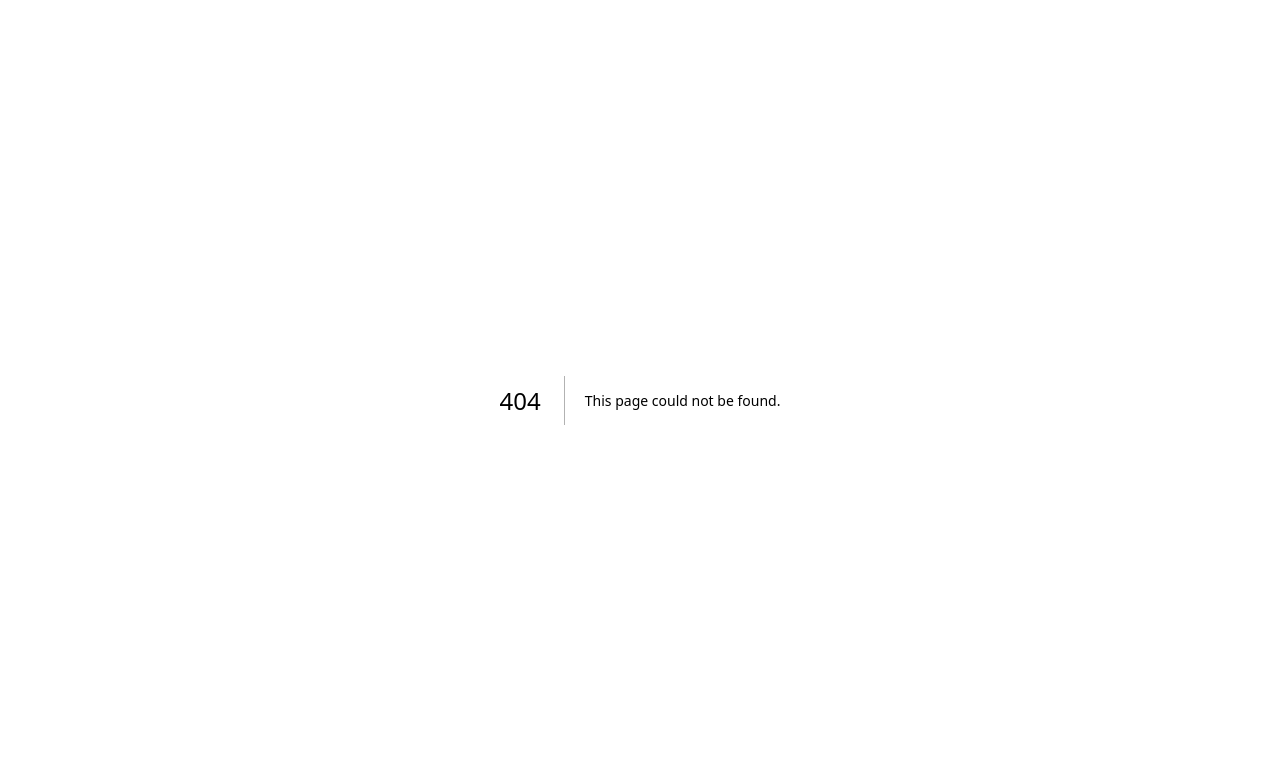
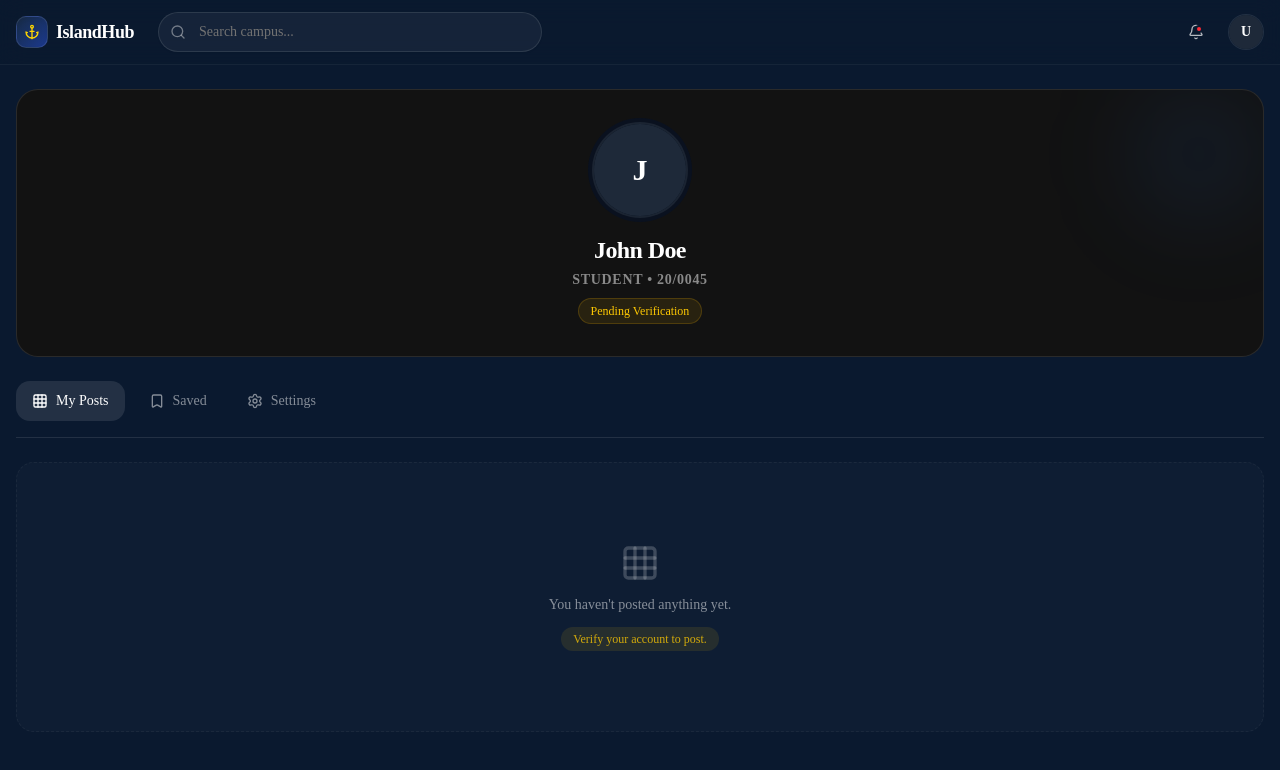
Before and after one commit to francisnaga/Island-Hub, a Next.js app: page /profile in a window 1280 px wide. Before the commit this address had no page. Shown: the top 770 px of the page. Built offline with nearby package versions, Linux system fonts and the light colour scheme; no server answers.

Commit message:
feat: complete profile page

```diff
--- /dev/null
+++ b/src/app/(app)/profile/page.tsx
@@ -0,0 +1,156 @@
+'use client'
+
+import { useState } from "react"
+import { Settings, Bookmark, Grid, LogOut, CheckCircle2 } from "lucide-react"
+import { VerificationBadge } from "@/components/badges/VerificationBadge"
+import { Button } from "@/components/ui/button"
+import { cn } from "@/lib/utils"
+import { createBrowserClient } from "@supabase/ssr"
+import { useRouter } from "next/navigation"
+
+export default function ProfilePage({ searchParams }: { searchParams?: { tab?: string } }) {
+  const router = useRouter()
+  const initialTab = searchParams?.tab === 'settings' ? 'settings' : 'posts'
+  const [activeTab, setActiveTab] = useState<"posts" | "saved" | "settings">(initialTab as any)
+
+  // Mock Data (will be replaced by Supabase fetch)
+  const mockUser = {
+    name: "John Doe",
+    role: "student",
+    matric: "20/0045",
+    badge: "none" as const,
+    rating: 0,
+    isVerified: false
+  }
+
+  const supabase = createBrowserClient(
+    process.env.NEXT_PUBLIC_SUPABASE_URL!,
+    process.env.NEXT_PUBLIC_SUPABASE_ANON_KEY!
+  )
+
+  const handleSignOut = async () => {
+    await supabase.auth.signOut()
+    router.push("/login")
+  }
+
+  return (
+    <div className="flex flex-col gap-6 p-4 pt-6 container mx-auto">
+
+      {/* Profile Header Card */}
+      <div className="rounded-3xl border border-white/10 bg-[#121212] p-8 text-center flex flex-col items-center relative overflow-hidden">
+        {/* Abstract bg element */}
+        <div className="absolute top-0 right-0 h-32 w-32 bg-blue-500/10 blur-[50px] rounded-full" />
+
+        {/* Avatar */}
+        <div className="relative mb-4 h-24 w-24 overflow-hidden rounded-full border-2 border-white/10 bg-midnight ring-4 ring-[#0A111F]">
+           <div className="flex h-full w-full items-center justify-center bg-gray-800 text-3xl font-bold text-white">
+              {mockUser.name.charAt(0)}
+           </div>
+        </div>
+
+        {/* Info */}
+        <h1 className="mb-1 flex items-center justify-center gap-1 text-2xl font-bold tracking-tight text-white">
+          {mockUser.name}
+          {mockUser.badge !== "none" && <VerificationBadge type={mockUser.badge} />}
+        </h1>
+        <p className="mb-2 text-sm font-bold uppercase tracking-wider text-white/50">
+          {mockUser.role} • {mockUser.matric}
+        </p>
+
+        {/* Verification Status */}
+        {mockUser.isVerified ? (
+          <div className="inline-flex items-center gap-1.5 rounded-full bg-green-500/10 px-3 py-1 text-xs font-medium text-green-400 border border-green-500/20">
+            <CheckCircle2 className="h-3.5 w-3.5" />
+            Verified Student
+          </div>
+        ) : (
+          <div className="inline-flex items-center gap-1.5 rounded-full bg-yellow-500/10 px-3 py-1 text-xs font-medium text-yellow-400 border border-yellow-500/20">
+            Pending Verification
+          </div>
+        )}
+      </div>
+
+      {/* Tabs Menu */}
+      <div className="flex items-center gap-2 border-b border-white/10 pb-4">
+        {[
+          { id: "posts", icon: Grid, label: "My Posts" },
+          { id: "saved", icon: Bookmark, label: "Saved" },
+          { id: "settings", icon: Settings, label: "Settings" },
+        ].map(tab => (
+          <button
+            key={tab.id}
+            onClick={() => setActiveTab(tab.id as any)}
+            className={cn(
+              "flex items-center gap-2 rounded-xl px-4 py-2.5 text-sm font-medium transition-all",
+              activeTab === tab.id
+                ? "bg-white/10 text-white"
+                : "text-white/50 hover:bg-white/5 hover:text-white"
+            )}
+          >
+            <tab.icon className="h-4 w-4" />
+            {tab.label}
+          </button>
+        ))}
+      </div>
+
+      {/* Tab Content Areas */}
+      <div className="pb-20">
+        {activeTab === "posts" && (
+          <div className="flex flex-col items-center justify-center rounded-2xl border border-white/5 border-dashed py-20 bg-white/[0.02]">
+            <Grid className="h-10 w-10 text-white/20 mb-3" />
+            <p className="text-white/50 text-sm">You haven't posted anything yet.</p>
+            {mockUser.isVerified ? (
+               <Button className="mt-4 bg-gold text-navy hover:bg-gold/90 font-semibold rounded-full px-6">
+                 Create Post
+               </Button>
+            ) : (
+               <p className="text-yellow-400/80 text-xs mt-3 bg-yellow-400/10 px-3 py-1 rounded-full">
+                  Verify your account to post.
+               </p>
+            )}
+          </div>
+        )}
+
+        {activeTab === "saved" && (
+          <div className="flex flex-col items-center justify-center rounded-2xl border border-white/5 border-dashed py-20 bg-white/[0.02]">
+            <Bookmark className="h-10 w-10 text-white/20 mb-3" />
+            <p className="text-white/50 text-sm">No saved items yet.</p>
+          </div>
+        )}
+
+        {activeTab === "settings" && (
+          <div className="flex flex-col gap-4">
+            <div className="rounded-2xl border border-white/10 bg-[#121212] p-6">
+              <h3 className="text-lg font-bold mb-4 border-b border-white/10 pb-3">Account Verification</h3>
+              {!mockUser.isVerified ? (
+                 <div className="flex flex-col gap-3">
+                   <p className="text-sm text-white/60 mb-2">
+                     To post houses, services, or marketplace items, you need to verify your student status.
+                   </p>
+                   <Button variant="outline" className="w-full justify-start rounded-xl border-white/20 hover:bg-white/10 hover:text-white">
+                     Request Verification
+                   </Button>
+                 </div>
+              ) : (
+                 <p className="text-sm text-green-400">Your account is fully verified.</p>
+              )}
+            </div>
+
+            <div className="rounded-2xl border border-red-500/20 bg-red-500/5 p-6 mt-4">
+              <h3 className="text-lg font-bold text-red-400 mb-4 border-b border-red-500/20 pb-3">Danger Zone</h3>
+              <Button
+                variant="destructive"
+                onClick={handleSignOut}
+                className="w-full justify-start bg-red-500/20 text-red-400 hover:bg-red-500/30 hover:text-red-300 rounded-xl"
+              >
+                <LogOut className="h-4 w-4 mr-2" />
+                Sign Out
+              </Button>
+            </div>
+          </div>
+        )}
+      </div>
+
+    </div>
+  )
+}
```
